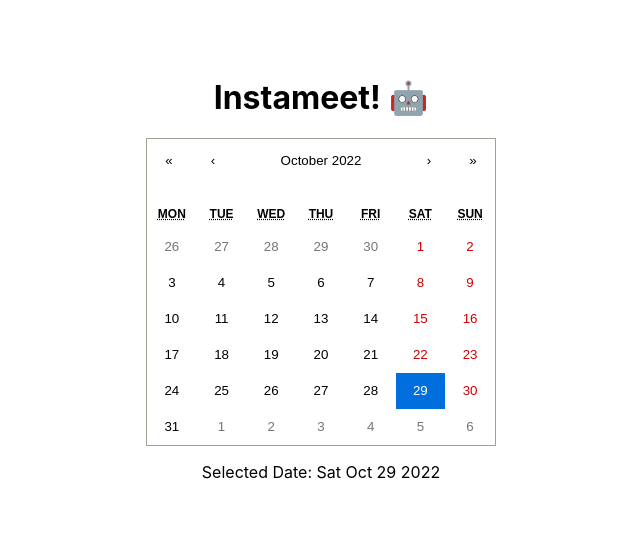
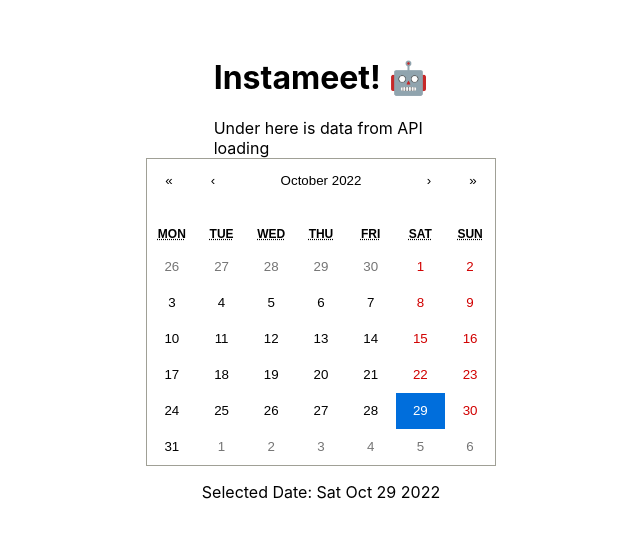
Before and after one commit to instameet-35L/instameet, a React (Create React App) app: page / in a window 1280 px wide. Shown: the part 123-660 px from the top of the page, without its empty margins (319-959 px from the left). Built offline with nearby package versions, Linux system fonts and the light colour scheme; no server answers; the HTML template or start-up script is replaced by a standard one.

Commit message:
Started TestAPI to pull data from backend

```diff
--- a/src/App.js
+++ b/src/App.js
@@ -2,6 +2,7 @@ import "./App.css"
 import React, { useState } from "react"
 import Calendar from "react-calendar"
 import "react-calendar/dist/Calendar.css"
+import TestAPI from "./components/TestAPI"
 
 //this file implements the calendar component
 //value is the date(s) selected by the user when they click
@@ -19,6 +20,7 @@ function App() {
     <div className="main">
       <div className="text-center">
         <h1>Instameet! 🤖</h1>
+        <TestAPI />
       </div>
       {/* add text box to name the schedule here */}
       <div className="calendar">
--- /dev/null
+++ b/src/components/TestAPI.js
@@ -0,0 +1,22 @@
+import { useState, useEffect } from "react"
+
+export default function TestAPI() {
+  const [data, setData] = useState("loading")
+
+  useEffect(() => {
+    fetch("http://localhost:3001/api/test")
+      .then((response) => response.json())
+      .then((result) => {
+        console.log(result)
+        setData(result)
+      })
+      .catch(console.error)
+  }, [])
+
+  return (
+    <div>
+      <div>Under here is data from API</div>
+      <div>{data}</div>
+    </div>
+  )
+}
```
Also changed, not shown: 1 other file (tests, documents, lock files or other folders).
